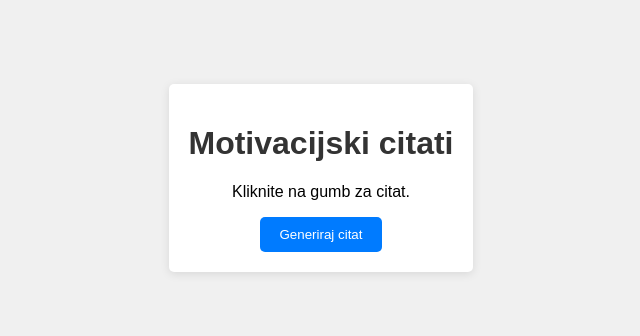
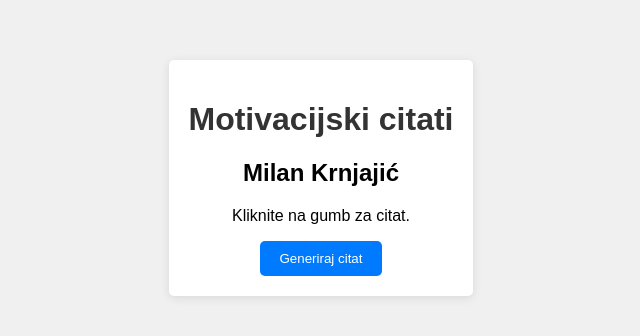
Before and after one commit to mileom85/mile-motivational-app, a website built with webpack: page index.html in a window 1280 px wide. Shown: the part 222-558 px from the top of the page, without its empty margins (319-959 px from the left). Built offline with nearby package versions, Linux system fonts and the light colour scheme.

Commit message:
index.html changed with my name

```diff
--- a/index.html
+++ b/index.html
@@ -9,6 +9,7 @@
 <body>
     <main class="container">
         <h1>Motivacijski citati</h1>
+        <h2>Milan Krnjajić</h2>
         <p id="quote">Kliknite na gumb za citat.</p>
         <button id="generate">Generiraj citat</button>
     </main>
```
